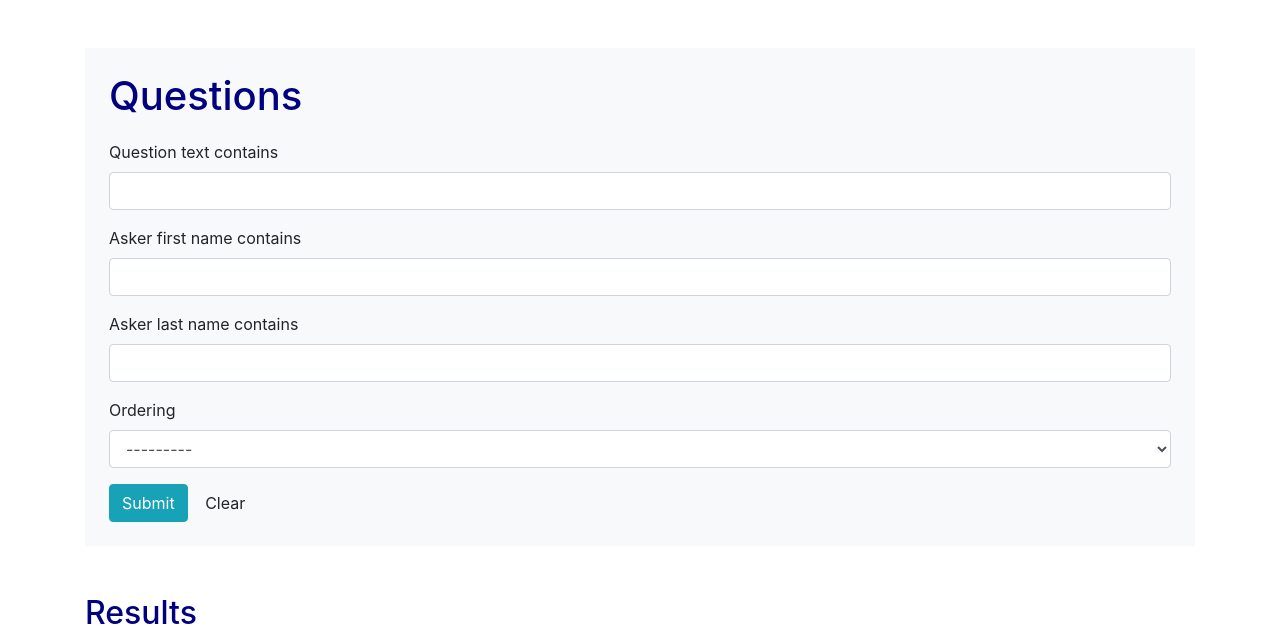
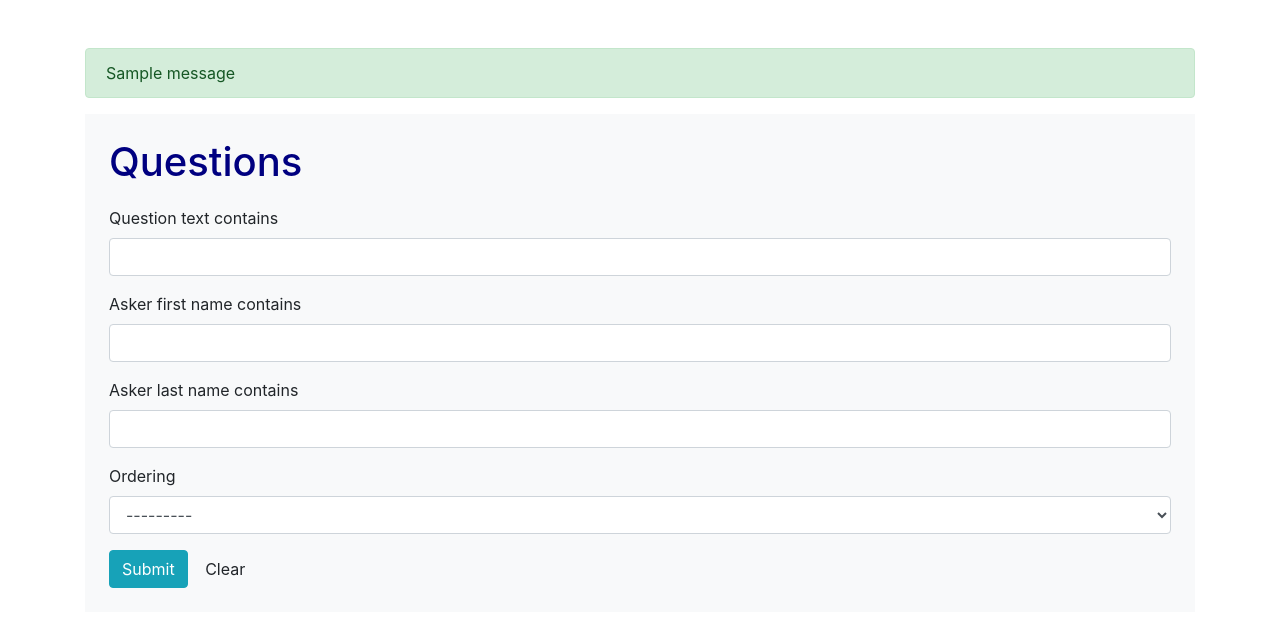
Before and after one commit to lancegoyke/lg-mentoring, a Django app: page /q/ in a window 1280 px wide. Shown: the part 58-689 px from the top of the page. Run offline with Django 3.2, Linux system fonts and the light colour scheme; tables that the repository leaves empty hold one stand-in row (values such as "Sample post"); one stand-in notice (Sample message) is shown; some libraries are stand-ins or nearby versions.

Commit message:
add messages

```diff
--- a/templates/_base.html
+++ b/templates/_base.html
@@ -9,13 +9,15 @@
 
     <!-- CSS -->
     <!-- Bootstrap core CSS -->
-    <link rel="stylesheet" href="https://stackpath.bootstrapcdn.com/bootstrap/4.4.1/css/bootstrap.min.css" integrity="sha384-Vkoo8x4CGsO3+Hhxv8T/Q5PaXtkKtu6ug5TOeNV6gBiFeWPGFN9MuhOf23Q9Ifjh" crossorigin="anonymous">
+    <link rel="stylesheet" href="https://stackpath.bootstrapcdn.com/bootstrap/4.5.0/css/bootstrap.min.css" integrity="sha384-9aIt2nRpC12Uk9gS9baDl411NQApFmC26EwAOH8WgZl5MYYxFfc+NcPb1dKGj7Sk" crossorigin="anonymous">
     <link rel="stylesheet" href="{% static "css/base.css" %}">
   </head>
   <body>
     {% include "header.html" %}
 
     <div class="container-lg mb-5">
+      {% include '_messages.html' %}
+
       {% block content %}
       Content here.
       {% endblock content %}
@@ -30,9 +32,9 @@
     <!-- JavaScript -->
     {% block javascript %}
     <!-- jQuery first, then Popper.js, then Bootstrap JS, then Custom -->
-    <script src="https://code.jquery.com/jquery-3.4.1.slim.min.js" integrity="sha384-J6qa4849blE2+poT4WnyKhv5vZF5SrPo0iEjwBvKU7imGFAV0wwj1yYfoRSJoZ+n" crossorigin="anonymous"></script>
+    <script src="https://code.jquery.com/jquery-3.5.1.slim.min.js" integrity="sha384-DfXdz2htPH0lsSSs5nCTpuj/zy4C+OGpamoFVy38MVBnE+IbbVYUew+OrCXaRkfj" crossorigin="anonymous"></script>
     <script src="https://cdn.jsdelivr.net/npm/popper.js@1.16.0/dist/umd/popper.min.js" integrity="sha384-Q6E9RHvbIyZFJoft+2mJbHaEWldlvI9IOYy5n3zV9zzTtmI3UksdQRVvoxMfooAo" crossorigin="anonymous"></script>
-    <script src="https://stackpath.bootstrapcdn.com/bootstrap/4.4.1/js/bootstrap.min.js" integrity="sha384-wfSDF2E50Y2D1uUdj0O3uMBJnjuUD4Ih7YwaYd1iqfktj0Uod8GCExl3Og8ifwB6" crossorigin="anonymous"></script>
+    <script src="https://stackpath.bootstrapcdn.com/bootstrap/4.5.0/js/bootstrap.min.js" integrity="sha384-OgVRvuATP1z7JjHLkuOU7Xw704+h835Lr+6QL9UvYjZE3Ipu6Tp75j7Bh/kR0JKI" crossorigin="anonymous"></script>
     <script src="{% static "js/base.js" %}"></script>
     {% endblock javascript %}
   </body>
--- /dev/null
+++ b/templates/_messages.html
@@ -0,0 +1,9 @@
+{% if messages %}
+    <div class="messages">
+        {% for message in messages %}
+            <div{% if message.tags %} class="alert {{ message.tags }}"{% endif %}>
+                {{ message}}
+            </div>
+        {% endfor %}
+    </div>
+{% endif %}
```
Also changed, not shown: settings/base.py (+10 -0 lines).
